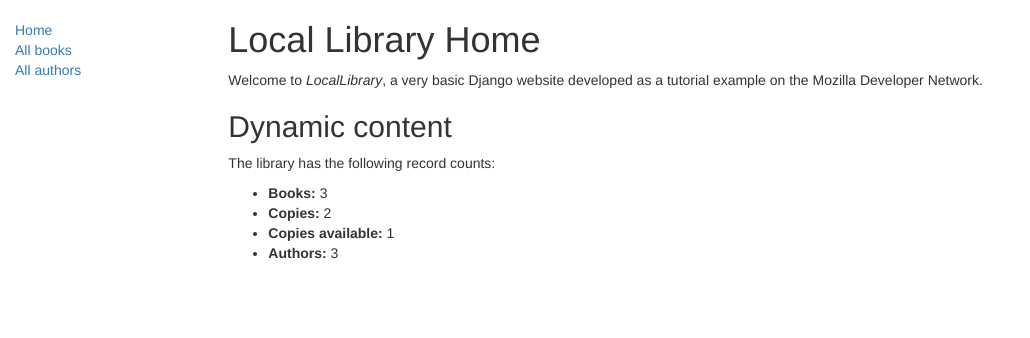
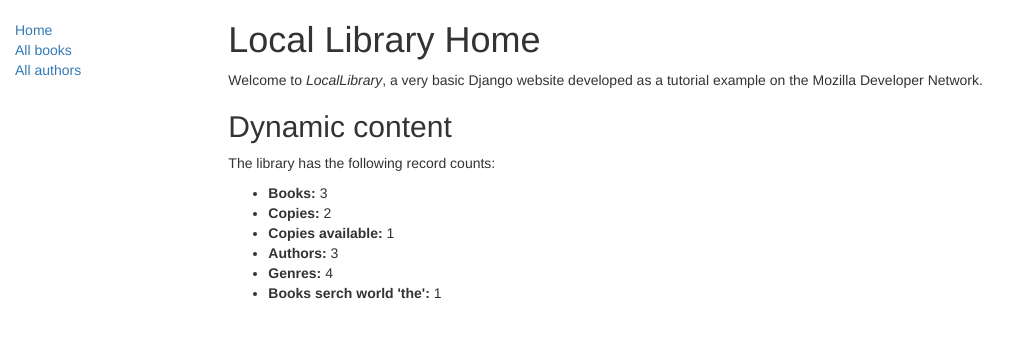
Before and after one commit to Kris577/number1, a Django app: page /catalog/ in a window 1280 px wide. Shown: the top 338 px of the page, without its empty margins (0-1030 px from the left). Run offline with Django 5.2, Linux system fonts and the light colour scheme; data comes from the database, SQL or seed files in the repository; some libraries are stand-ins or nearby versions.

Commit message:
создание домашней страницы

```diff
--- a/catalog/templates/index.html
+++ b/catalog/templates/index.html
@@ -1,10 +1,4 @@
-<!DOCTYPE html>
-<html lang="en">
-<head>
-    <meta charset="UTF-8">
-    <title>Title</title>
-</head>
-<body>
+
     {% extends "base_generic.html" %}
 
 {% block content %}
@@ -20,8 +14,8 @@
     <li><strong>Copies:</strong> {{ num_instances }}</li>
     <li><strong>Copies available:</strong> {{ num_instances_available }}</li>
     <li><strong>Authors:</strong> {{ num_authors }}</li>
+    <li><strong>Genres:</strong> {{ num_genres }}</li>
+      <li><strong>Books serch world '{{ search_word }}':</strong> {{ num_books_with_word }}</li>
   </ul>
 
 {% endblock %}
-</body>
-</html>
--- a/catalog/views.py
+++ b/catalog/views.py
@@ -15,10 +15,22 @@ def index(request):
     num_instances_available=BookInstance.objects.filter(status__exact='a').count()
     num_authors=Author.objects.count()  # Метод 'all()' применён по умолчанию.
 
+    num_genres = Genre.objects.count()
+    search_word = 'the'  # Можно заменить на любое слово
+    num_books_with_word = Book.objects.filter(title__icontains=search_word).count()
+
     # Отрисовка HTML-шаблона index.html с данными внутри
     # переменной контекста context
     return render(
         request,
         'index.html',
-        context={'num_books':num_books,'num_instances':num_instances,'num_instances_available':num_instances_available,'num_authors':num_authors},
+        context={
+            'num_books': num_books,
+            'num_instances': num_instances,
+            'num_instances_available': num_instances_available,
+            'num_authors': num_authors,
+            'num_genres': num_genres,
+            'num_books_with_word': num_books_with_word,
+            'search_word': search_word,
+        },
     )
```
